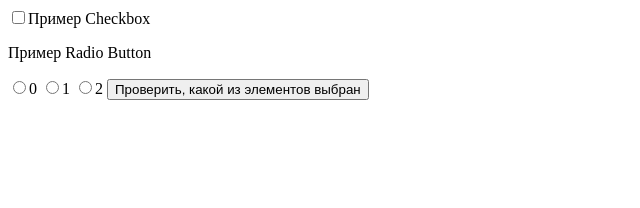
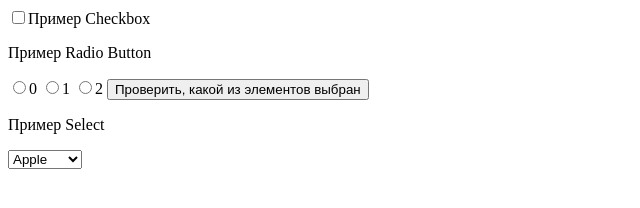
Before and after one commit to AElinevich/JSPracti-e, a plain HTML site: page Checkbox/index.html in a window 1280 px wide. Shown: the whole page, without its empty margins (0-640 px from the left). Drawn offline with Linux system fonts and the light colour scheme.

Commit message:
create Select

```diff
--- a/Checkbox/index.html
+++ b/Checkbox/index.html
@@ -6,12 +6,25 @@
     <title>Document</title>
 </head>
 <body>
+<!--ChECKBOX-->
 <input type="checkbox" id="one" onchange="funcOne()">Пример Checkbox
+<!--RADIO BUTTON-->
 <p>Пример Radio Button</p>
 <input type="radio" name="r1" value="5">0
 <input type="radio" name="r1" value="53">1
 <input type="radio" name="r1" value="535">2
-<button onclick="funcTwo()">Проверить, какой из элементов выбран</button>
+<button onclick="funcTwo()">Проверить, какой из элементов выбран</button><br>
+<!--SELECT-->
+<p>Пример Select</p>
+<select name="" id="mySelect" onchange="funcThree()">
+    <option value="">Apple</option>
+    <option value="">Orange</option>
+    <option value="">Pinapple</option>
+    <option value="">Banana</option>
+</select>
+
+
+
 <script src="./main.js"></script>
 </body>
 </html>
--- a/Checkbox/main.js
+++ b/Checkbox/main.js
@@ -1,3 +1,4 @@
+//ChECKBOX
 function funcOne () {
 const checkbox = document.getElementById('one');
 console.log(one);
@@ -8,7 +9,7 @@ if (checkbox.checked) {
     console.log('Не выбран');
 
 }};
-
+// RADIO BUTTON
 function funcTwo() {
     const radioBtn = document.getElementsByName('r1');
     for(let i = 0; i < radioBtn.length; i++) {
@@ -18,3 +19,9 @@ function funcTwo() {
     }
 
 }
+// SELECT
+function funcThree() {
+const sel = document.getElementById('mySelect').selectedIndex;
+const options = document.getElementById('mySelect').options;
+console.log('Выбрана опция ' +options[sel].text);
+}
```
